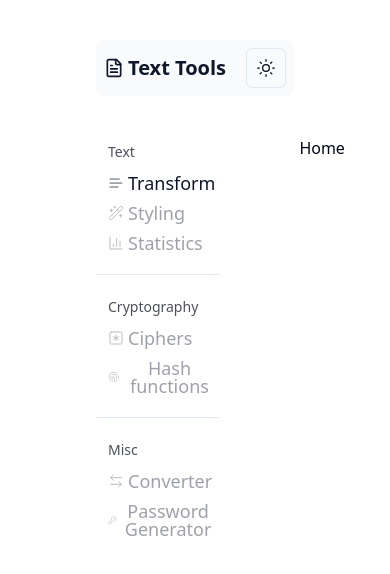
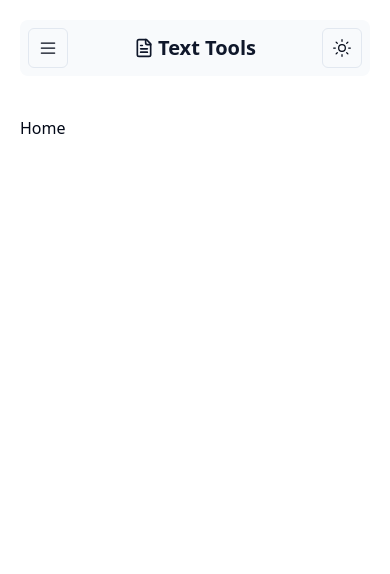
Before and after one commit to mateusfg7/text-tools, a Next.js app: page / in a window 390 px wide. Shown: the top 574 px of the page. Built offline with nearby package versions, Linux system fonts and the light colour scheme.

Commit message:
feat(navbar): add responsivity on navbar

```diff
--- a/src/app/_components/header.tsx
+++ b/src/app/_components/header.tsx
@@ -1,8 +1,12 @@
 import { FileText } from "lucide-react";
 import { ThemeToggle } from "./theme-toggle";
+import { DrawerMenu } from "./drawer-menu";
 
 export const Header = () => (
   <header className="w-full flex items-center justify-between p-2 bg-primary-foreground rounded-lg">
+    <div className="md:hidden">
+      <DrawerMenu />
+    </div>
     <h1 className="text-xl text-primary font-bold inline-flex gap-1 items-center">
       <FileText size="1em" strokeWidth={2} />
       <span>Text Tools</span>
--- a/src/app/_components/navbar-item.tsx
+++ b/src/app/_components/navbar-item.tsx
@@ -1,18 +1,22 @@
 import { AlertTriangle, LucideIcon } from "lucide-react";
 import Link from "next/link";
 import { usePathname } from "next/navigation";
+import { ReactNode } from "react";
 import { toast } from "sonner";
+import { DrawerClose } from "~/shared/components/drawer";
 
 export const NavbarItem = ({
   title,
   path,
   Icon,
   disabled = false,
+  isOnDrawer = false,
 }: {
   title: string;
   path: string;
   Icon: LucideIcon;
   disabled?: boolean;
+  isOnDrawer?: boolean;
 }) => {
   const pathname = usePathname();
 
@@ -29,8 +33,12 @@ export const NavbarItem = ({
       description: `${title} page has not been developed yet.`,
     });
 
+  const DrawerCloserWrapper = ({ children }: { children: ReactNode }) =>
+    isOnDrawer ? <DrawerClose asChild>{children}</DrawerClose> : children;
+
   if (disabled) {
     return (
+      <DrawerCloserWrapper>
         <button
           onClick={alertMessage}
           className="flex w-full items-stretch gap-1 group hover:cursor-pointer opacity-40"
@@ -43,7 +51,11 @@ export const NavbarItem = ({
             data-selected={selected}
             className="inline-flex data-[selected='true']:bg-primary-foreground text-primary items-center gap-1 group-hover:bg-accent group-hover:text-accent-foreground px-1 py-1.5 leading-none rounded-lg flex-1"
           >
-          <Icon size="1em" className="text-base opacity-70" strokeWidth={1.5} />
+            <Icon
+              size="1em"
+              className="text-base opacity-70"
+              strokeWidth={1.5}
+            />
             <span
               data-selected={selected}
               className="data-[selected='true']:font-bold"
@@ -52,10 +64,12 @@ export const NavbarItem = ({
             </span>
           </span>
         </button>
+      </DrawerCloserWrapper>
     );
   }
 
   return (
+    <DrawerCloserWrapper>
       <Link
         href={path}
         className="flex items-stretch gap-1 group hover:cursor-pointer"
@@ -77,5 +91,6 @@ export const NavbarItem = ({
           </span>
         </span>
       </Link>
+    </DrawerCloserWrapper>
   );
 };
--- a/src/app/_components/navbar.tsx
+++ b/src/app/_components/navbar.tsx
@@ -27,18 +27,30 @@ const Section = ({
   </div>
 );
 
-export function Navbar() {
+type Props = {
+  isOnDrawer?: boolean;
+};
+export function Navbar({ isOnDrawer = false }: Props) {
   return (
-    <div className="space-y-4 text-lg">
+    <div className="space-y-4 text-lg p-7 md:p-0">
       <Section title="Text">
-        <NavbarItem Icon={Text} title="Transform" path="/text/transform" />
         <NavbarItem
+          isOnDrawer={isOnDrawer}
+          Icon={Text}
+          title="Transform"
+          path="/text/transform"
+        />
+
+        <NavbarItem
+          isOnDrawer={isOnDrawer}
           disabled
           Icon={Wand2}
           title="Styling"
           path="/text/styling"
         />
+
         <NavbarItem
+          isOnDrawer={isOnDrawer}
           disabled
           Icon={BarChart3}
           title="Statistics"
@@ -50,12 +62,15 @@ export function Navbar() {
 
       <Section title="Cryptography">
         <NavbarItem
+          isOnDrawer={isOnDrawer}
           disabled
           Icon={AsteriskSquare}
           title="Ciphers"
           path="/cryptography/ciphers"
         />
+
         <NavbarItem
+          isOnDrawer={isOnDrawer}
           disabled
           Icon={Fingerprint}
           title="Hash functions"
@@ -67,12 +82,15 @@ export function Navbar() {
 
       <Section title="Misc">
         <NavbarItem
+          isOnDrawer={isOnDrawer}
           disabled
           Icon={ArrowLeftRight}
           title="Converter"
           path="/misc/converter"
         />
+
         <NavbarItem
+          isOnDrawer={isOnDrawer}
           disabled
           Icon={KeyRound}
           title="Password Generator"
--- a/src/app/layout.tsx
+++ b/src/app/layout.tsx
@@ -23,7 +23,7 @@ export default function RootLayout({
 }>) {
   return (
     <html lang="en">
-      <body className={`${inter.variable} px-24 py-10`}>
+      <body className={`${inter.variable} p-5 md:px-24 md:py-10`}>
         <ThemeProvider
           attribute="class"
           defaultTheme="system"
@@ -34,7 +34,9 @@ export default function RootLayout({
           <div className="flex flex-col gap-10">
             <Header />
             <div className="flex-1 flex gap-20">
-              <Navbar />
+              <div className="hidden md:block">
+                <Navbar />
+              </div>
               <div className="flex-1">{children}</div>
             </div>
           </div>
```
Lines whose indentation alone changed are shown as unchanged.
